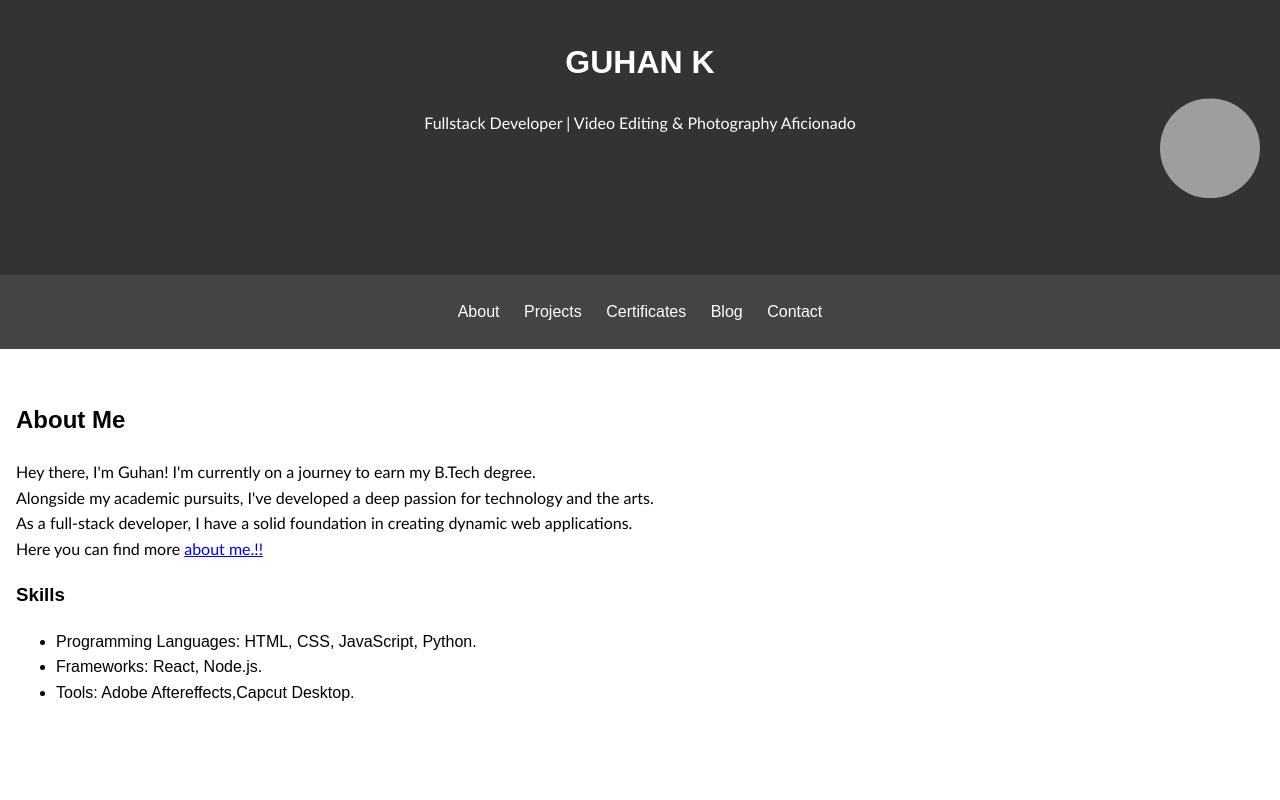
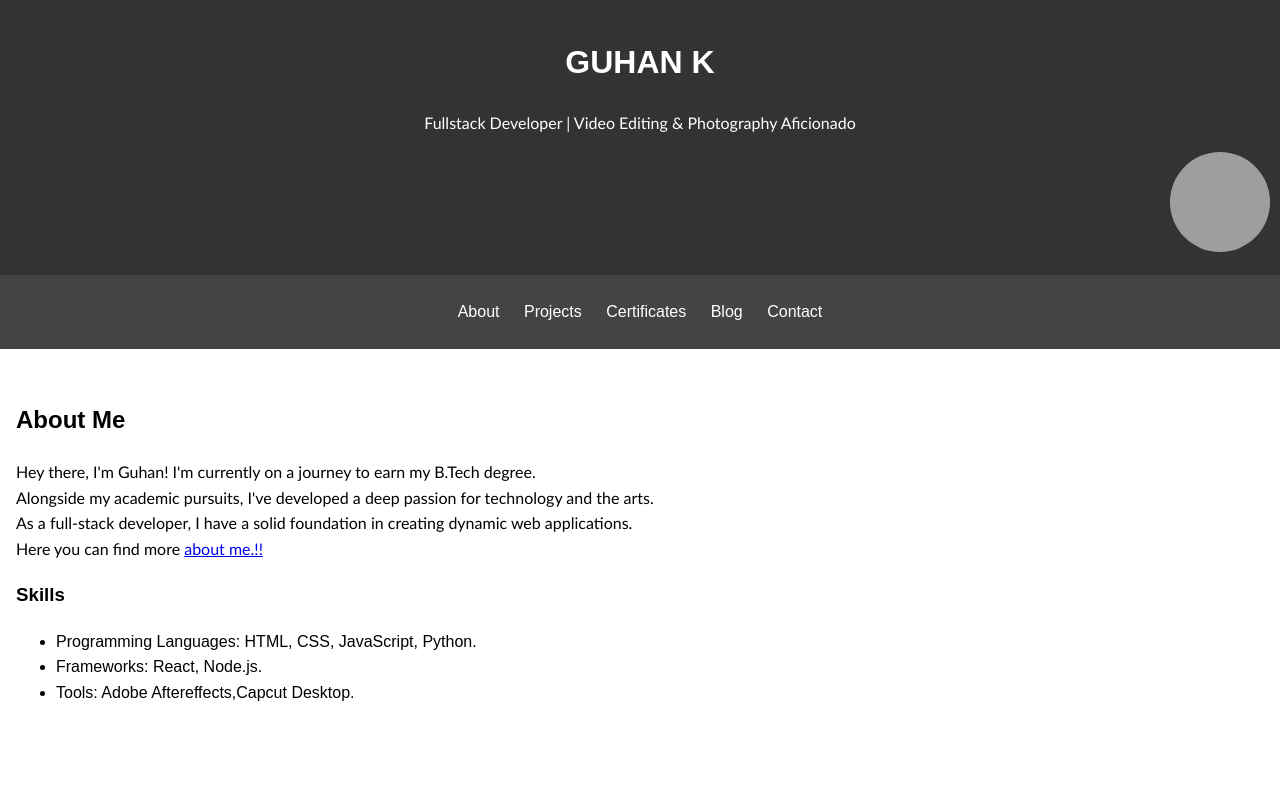
Before and after one commit to Guhan-1208/guhan-portfolio, a plain HTML site: page index.html in a window 1280 px wide. Shown: the top 800 px of the page. Drawn offline with Linux system fonts and the light colour scheme; grey boxes are pictures that could not be loaded.

Commit message:
Update portfolio.css

```diff
--- a/portfolio.css
+++ b/portfolio.css
@@ -126,9 +126,9 @@ footer ul li a {
     align-items: center;
     justify-content: flex-end;
     position: relative;
-    top: 50%;
-    right: 10px;
-    transform: translateY(-50%);
+    top: auto;
+    right: auto;
+    transform: none;
 }
 p{
     font-family: 'Gill Sans', 'Gill Sans MT', Calibri, 'Trebuchet MS', sans-serif;
```
